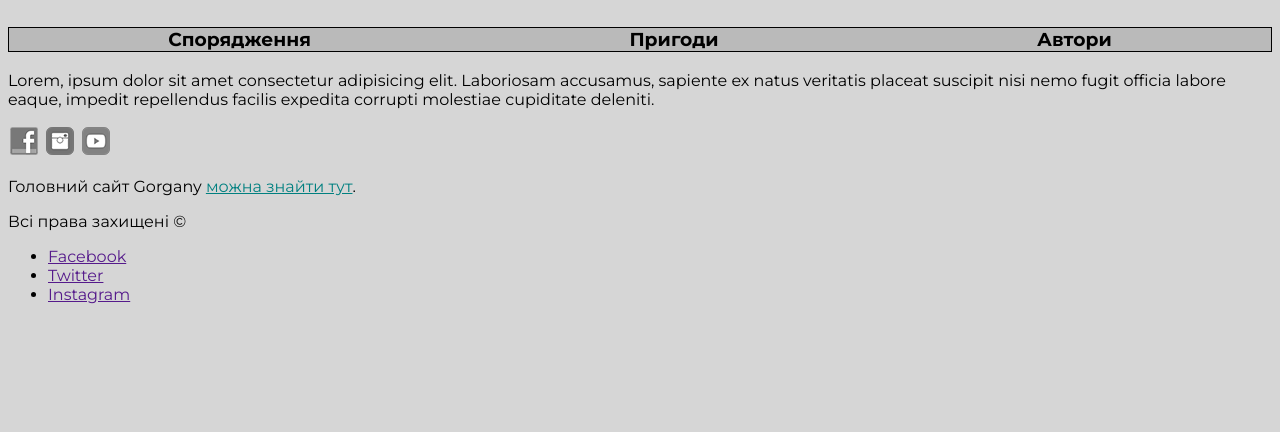
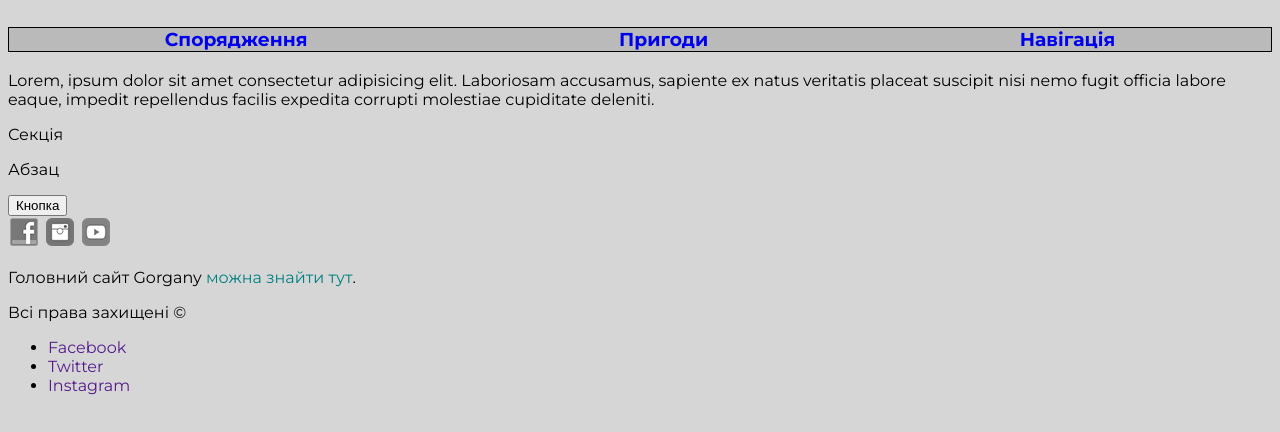
Before and after one commit to shushkevych-yurii/first-line, a plain HTML site: page index.html in a window 1280 px wide. Shown: the part 72-504 px from the top of the page. Drawn offline with Linux system fonts and the light colour scheme.

Commit message:
Додано тестові функції "1"

```diff
--- a/index.html
+++ b/index.html
@@ -22,9 +22,9 @@
         <div>
           <h3 class="bar">
 
-             <span>Спорядження</span>
-              <span>Пригоди</span>
-                <span>Автори</span>
+             <span><a href="https://www.gorgany.com/pro/category/review/">Спорядження</a></span>
+             <span><a href="https://www.gorgany.com/pro/category/travel/">Пригоди</a></span>
+             <span><a href="https://www.gorgany.com/pro/main-question-of-the-universe/">Навігація</a></span>
 
           </h3>
         </div>
@@ -35,6 +35,12 @@
      <!-- Main -->
        <p>Lorem, ipsum dolor sit amet consectetur adipisicing elit. Laboriosam accusamus, sapiente ex natus veritatis placeat suscipit nisi nemo fugit officia labore eaque, impedit repellendus facilis expedita corrupti molestiae cupiditate deleniti.</p>
     </div>
+     <div>
+      <section>Секція
+      <p>Абзац</p>
+      <button>Кнопка</button>
+      </section>
+     </div>
 
     <div>
       <!-- footer -->
--- a/style/styles.css
+++ b/style/styles.css
@@ -14,6 +14,9 @@
 
 }
 
+a {
+    text-decoration: none;
+    }
 
 .bar{
     background-color: rgb(186, 186, 186);
```
